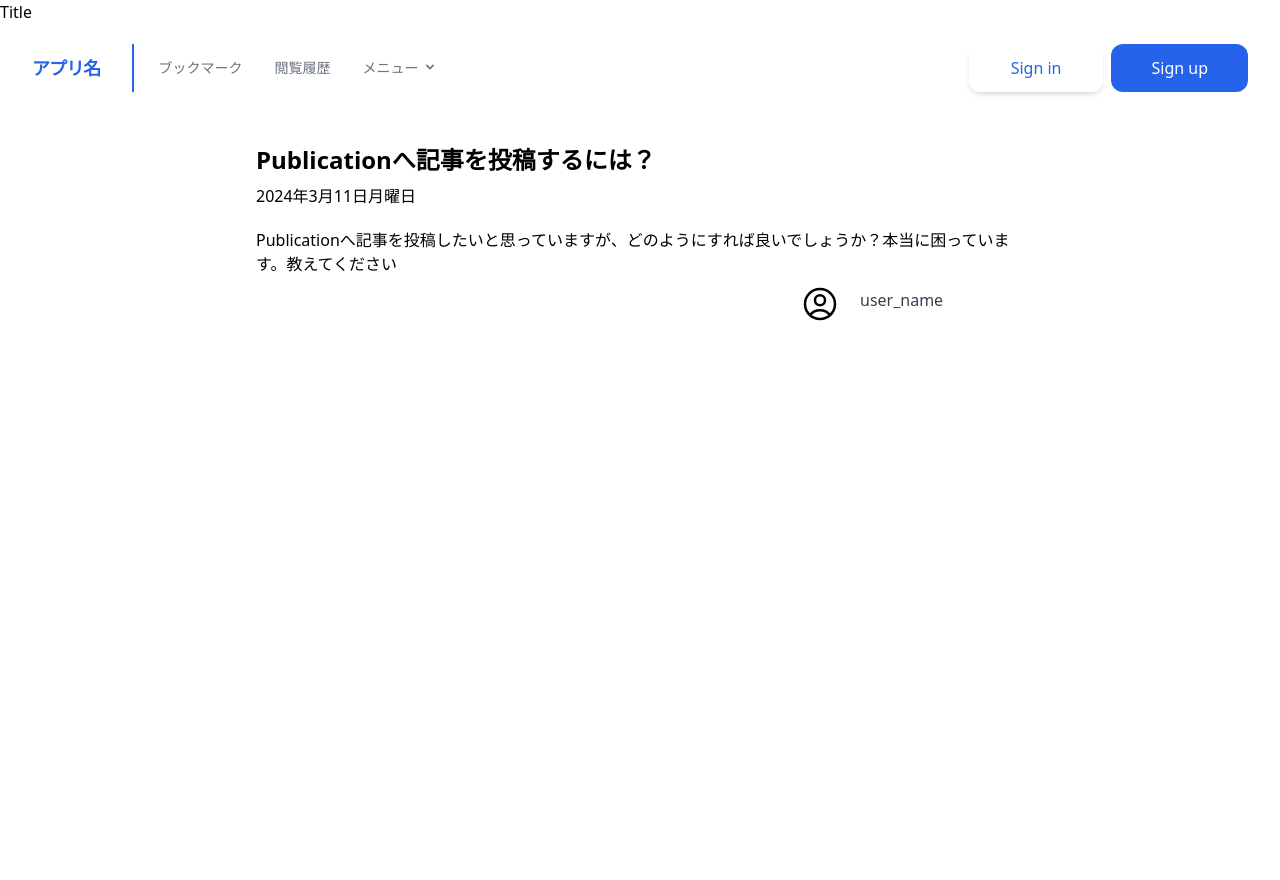
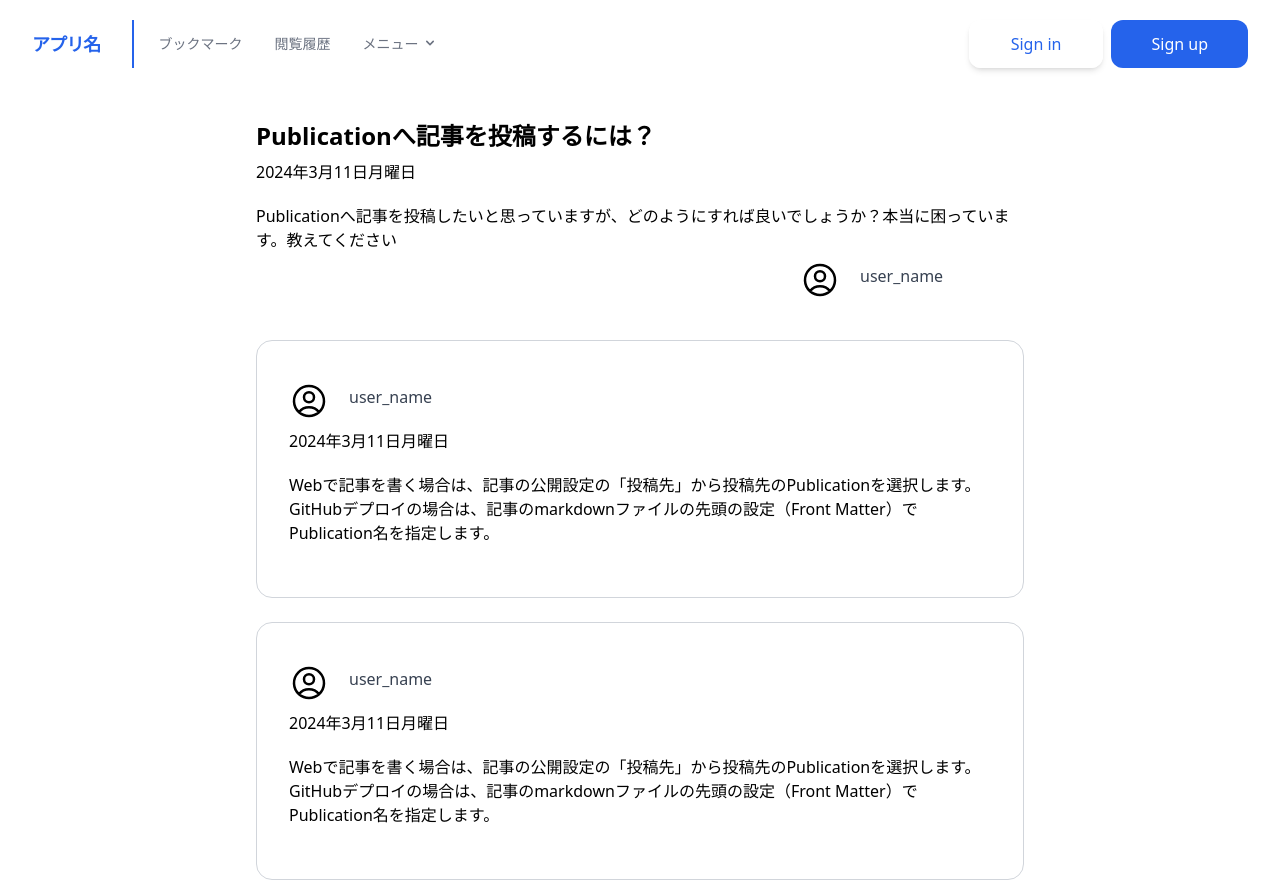
Before and after one commit to Gunma-Dots-to-Code/Gunma-Frontend, a Next.js app in the folder gunma-frontend/: page /QuestionAnswerPage in a window 1280 px wide. Before the commit the page ends 800 px from the top, so only its background shows below. Built offline with nearby package versions, Linux system fonts and the light colour scheme.

Commit message:
add: components

```diff
--- a/gunma-frontend/src/pages/QuestionAnswerPage.tsx
+++ b/gunma-frontend/src/pages/QuestionAnswerPage.tsx
@@ -2,13 +2,16 @@ import React from 'react';
 import Header from '../components/Header';
 import UserCard from '../components/UserCard';
 import Question from '../components/Question';
+import Answer from '../components/Answer';
 
 const QuestionAnswerPage = () => {
   return (
     <div>
-      <h1>Title</h1>
       <Header />
       <Question />
+      <Answer />
+      <br />
+      <Answer />
     </div>
   );
 };
```
